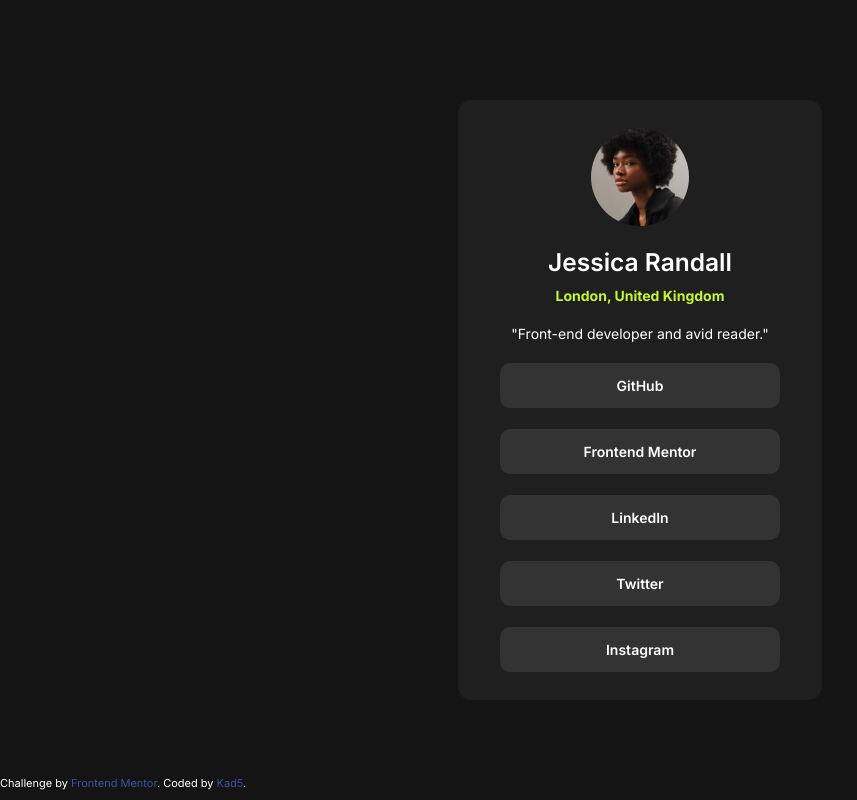
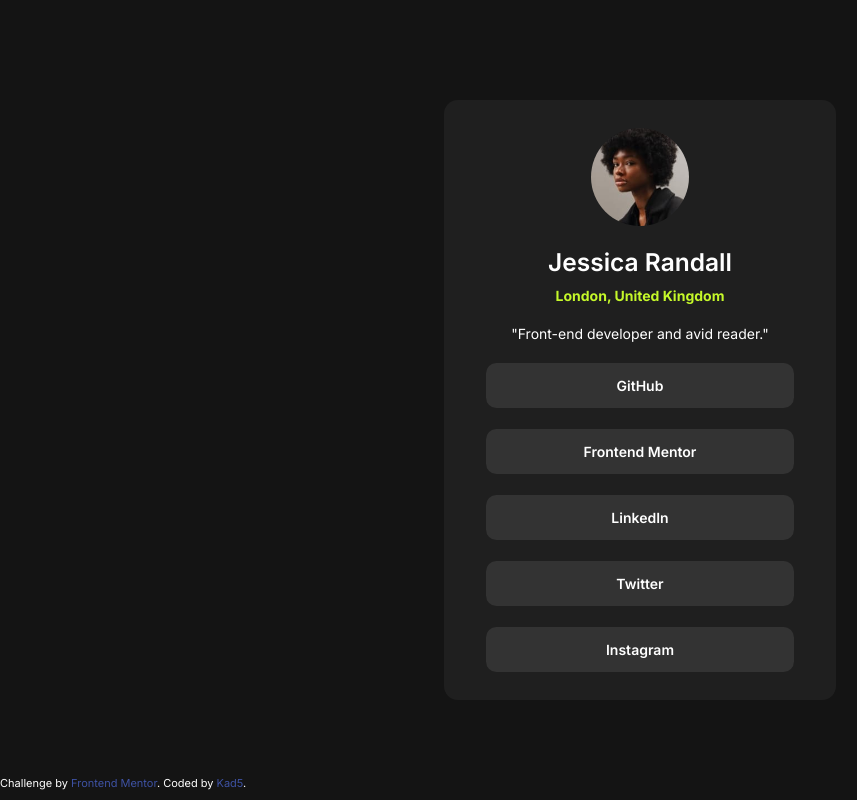
Before and after one commit to kad5/social-links-profile-main, a plain HTML site: page index.html in a window 1280 px wide. Shown: the whole page, without its empty margins (0-857 px from the left). Drawn offline with Linux system fonts and the light colour scheme.

Commit message:
responsive

```diff
--- a/style.css
+++ b/style.css
@@ -23,20 +23,20 @@
 .page-wrapper {
   background-color: var(--Grey-900);
   height: 100dvh;
-  height: 100 vh;
+  height: 100vh;
   display: grid;
   place-content: center;
   color: var(--White);
 }
 
 .card {
-  width: 24em;
-  background-color: var(--Grey-800);
   display: flex;
   flex-direction: column;
   align-items: center;
   gap: 1.5em;
+  width: 24em;
   padding: 2em;
+  background-color: var(--Grey-800);
   border-radius: 1em;
 }
 
@@ -59,8 +59,8 @@ h2 {
 
 .username > p {
   font-size: 1em;
+  font-weight: var(--font-dark);
   color: var(--Green);
-  font-weight: var(--font-dark);
 }
 
 .card > p {
@@ -70,11 +70,11 @@ h2 {
 
 .card > a {
   text-align: center;
-  width: 100%;
+  width: 20em;
+  padding-block: 1em;
+  color: var(--White);
+  font-weight: var(--font-medium);
   background-color: var(--Grey-700);
-  color: var(--White);
-  padding-block: 1em;
-  font-weight: var(--font-medium);
   border-radius: 0.75em;
 }
 
@@ -94,7 +94,10 @@ h2 {
 
 @media (min-width: 425px) {
   .card {
-    width: 26em;
+    width: 28em;
     padding-inline: 3em;
   }
+  .card > a {
+    width: 22em;
+  }
 }
```
